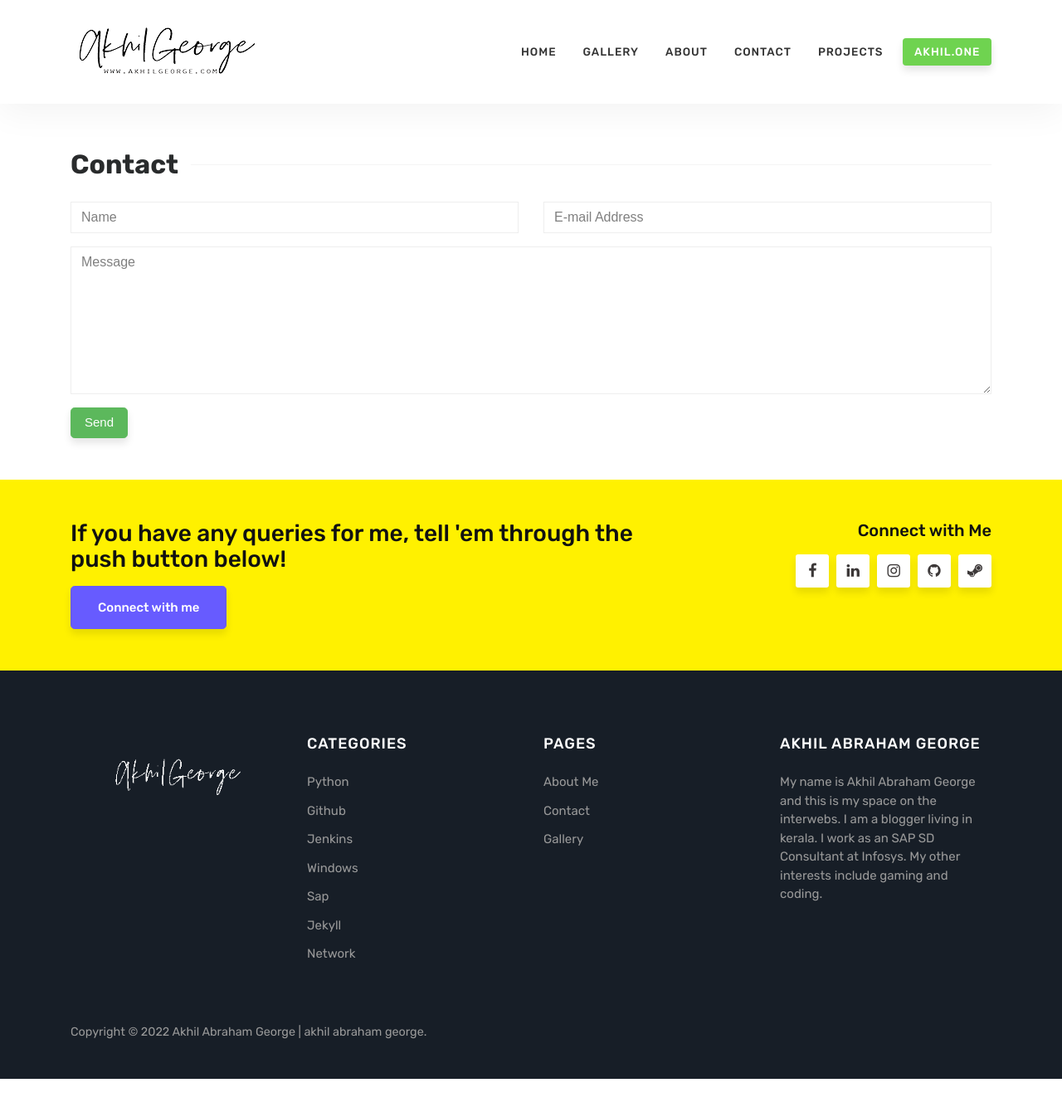
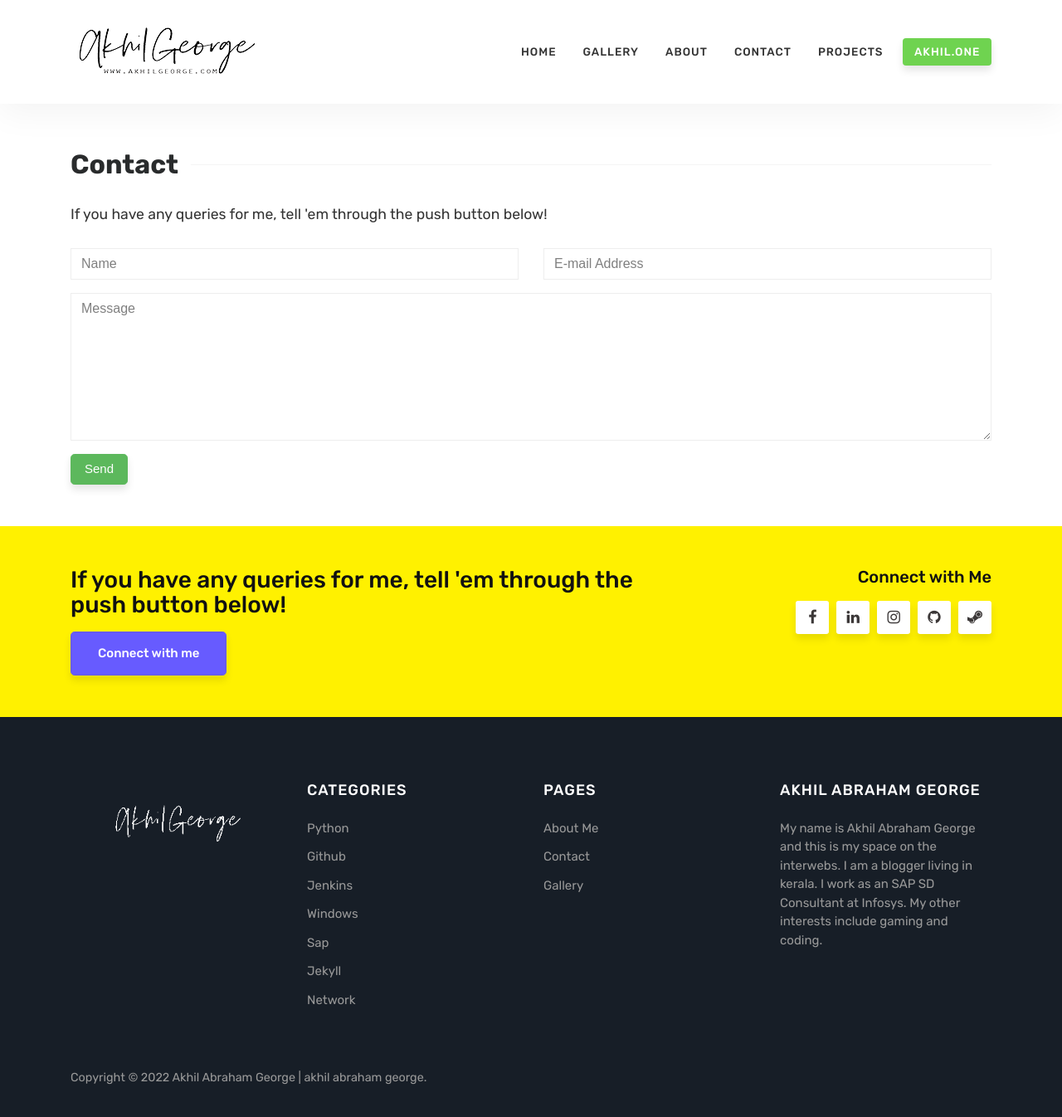
Before and after one commit to akhilgeo/akhilgeorge.com, a Jekyll site: the page built from contact.html, in a window 1280 px wide and 1356 px high. Shown: the top 1346 px of the window at 83% size. Built offline with Jekyll 4.4.1, drawn with Linux system fonts in a browser that asks for light colours.

Commit message:
description update

```diff
--- a/contact.html
+++ b/contact.html
@@ -3,6 +3,7 @@ layout: page
 title: Contact
 ---
 
+<p>If you have any queries for me, tell 'em through the push button below!</p>
 <form action="https://formspree.io/{{site.email}}" method="POST">
 
     <div class="form-group row">
--- a/gallery.html
+++ b/gallery.html
@@ -1,6 +1,8 @@
 ---
 layout: page
 title: Photography
+description: "Here's a few photographs I have captured during my travels"
+
 ---
     <link rel="stylesheet" href="https://cdnjs.cloudflare.com/ajax/libs/baguettebox.js/1.8.1/baguetteBox.min.css">
     <link rel="stylesheet" href="{{ site.baseurl }}/assets/css/thumbnail-gallery.css">
```
